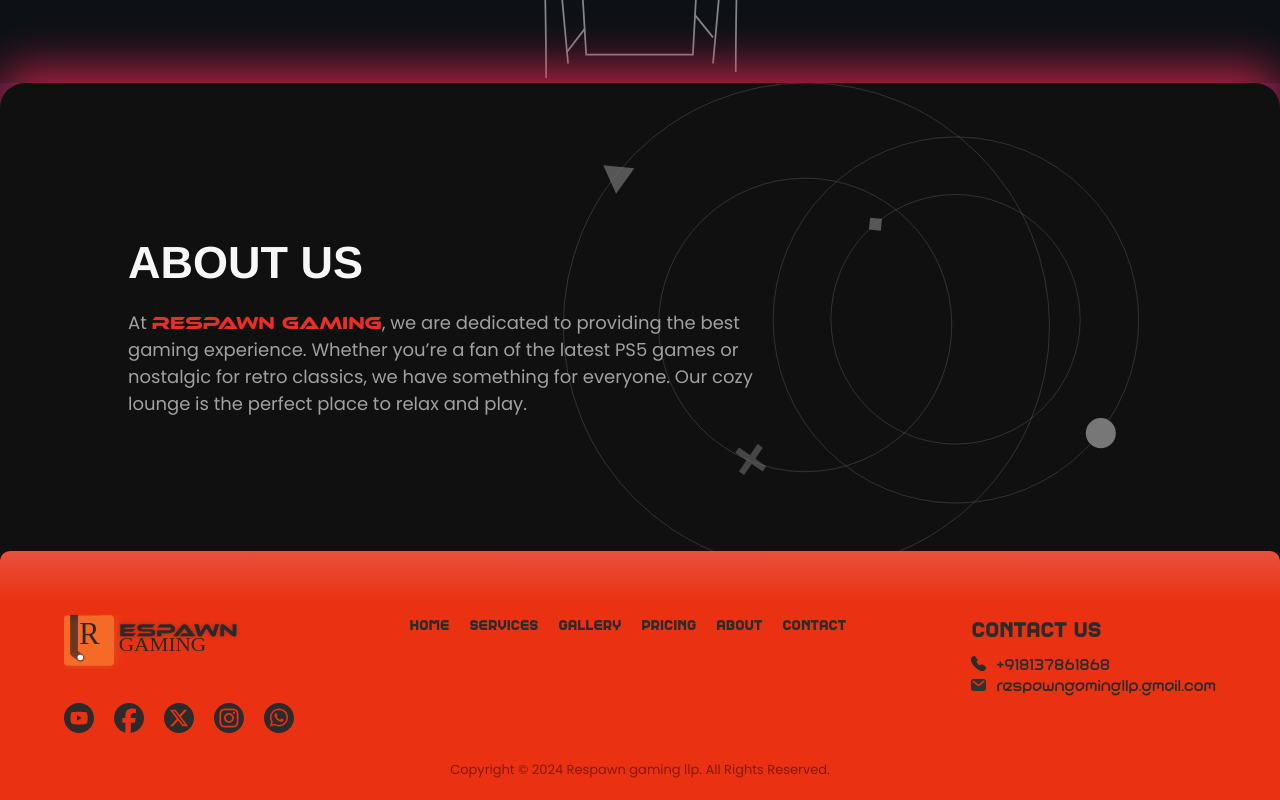
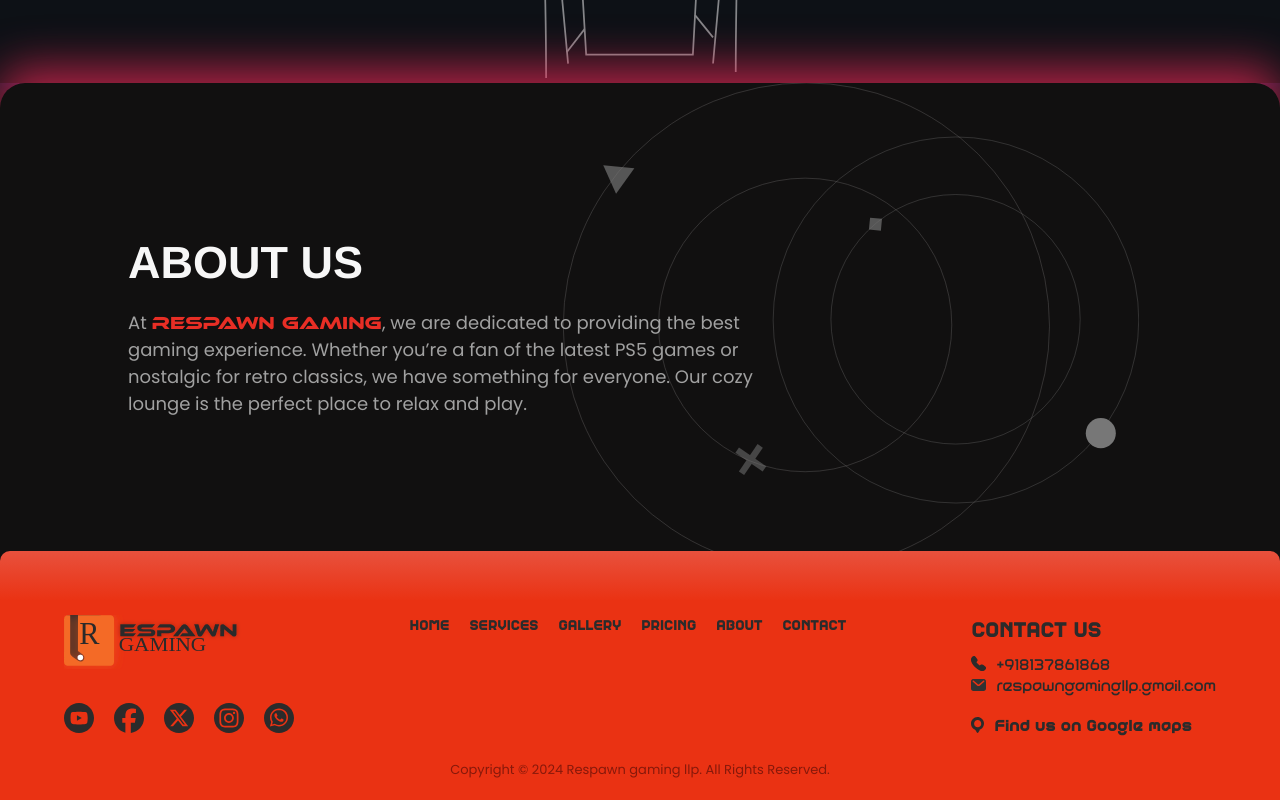
Before and after one commit to Akshay-Mario/respawn-gaming, a Next.js app: page / in a window 1280 px wide. Shown: the part 1267-2067 px from the top of the page. Built offline with nearby package versions, Linux system fonts and the light colour scheme.

Commit message:
final chnages for web

```diff
--- a/app/components/landing-component/landing-page.module.scss
+++ b/app/components/landing-component/landing-page.module.scss
@@ -268,6 +268,16 @@
             // }
 
         }
+
+        .direction {
+            padding-top: 20px;
+            display: flex;
+            flex-direction: row;
+            align-items: center;
+            h4 {
+                color: var(--font-color-dark);
+            }
+        }
     }
 
     .bottomDiv {
--- a/app/components/landing-component/landing-page.tsx
+++ b/app/components/landing-component/landing-page.tsx
@@ -215,7 +215,7 @@ export default function LandingPage() {
                                 //     zIndex: 0,
                                 //     // transform: `translateY(${offsetY * 0.07}px)`
                                 // }}
-                                src={'assets/images/respawndark.svg'}
+                                src={'assets/images/respawnDark.svg'}
                                 alt={'Respawn Gaming Logo'}
                             />
                             <div className={styles.socialsDiv}>
@@ -263,6 +263,16 @@ export default function LandingPage() {
                                 />
                                 respawngamingllp.gmail.com
                             </a>
+                            <a className={styles.direction} href="https://www.google.com/maps/dir//Tata+Consultancy+Services,+Infopark+E,+Kakkanad,+Kerala" target="_blank" >
+                                <Image
+                                    color={'red'}
+                                    width={13}
+                                    src={'assets/images/locationDark.svg'}
+                                    alt={"find direction to respawn gaming"}
+                                />
+                                <Title order={4}>Find us on Google maps</Title>
+                            </a>
+
                         </div>
                     </div>
                     <div className={styles.bottomDiv}>
```
Also changed, not shown: public/assets/images/locationDark.svg (added).
